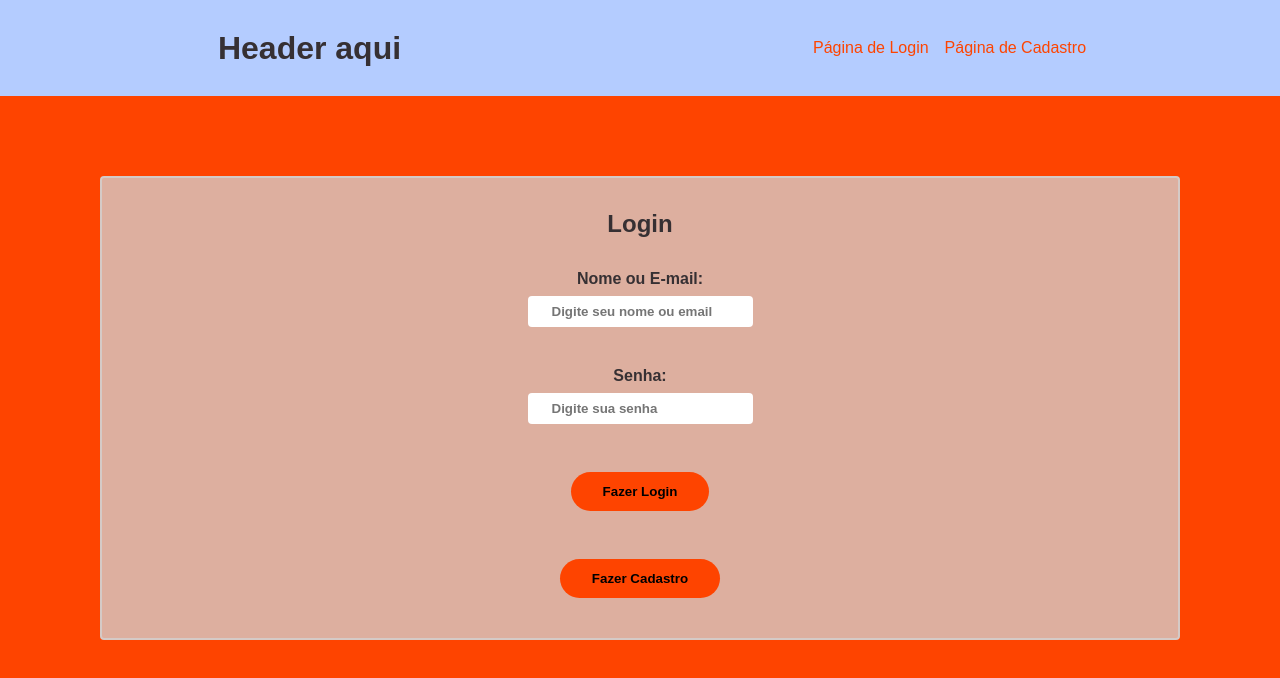
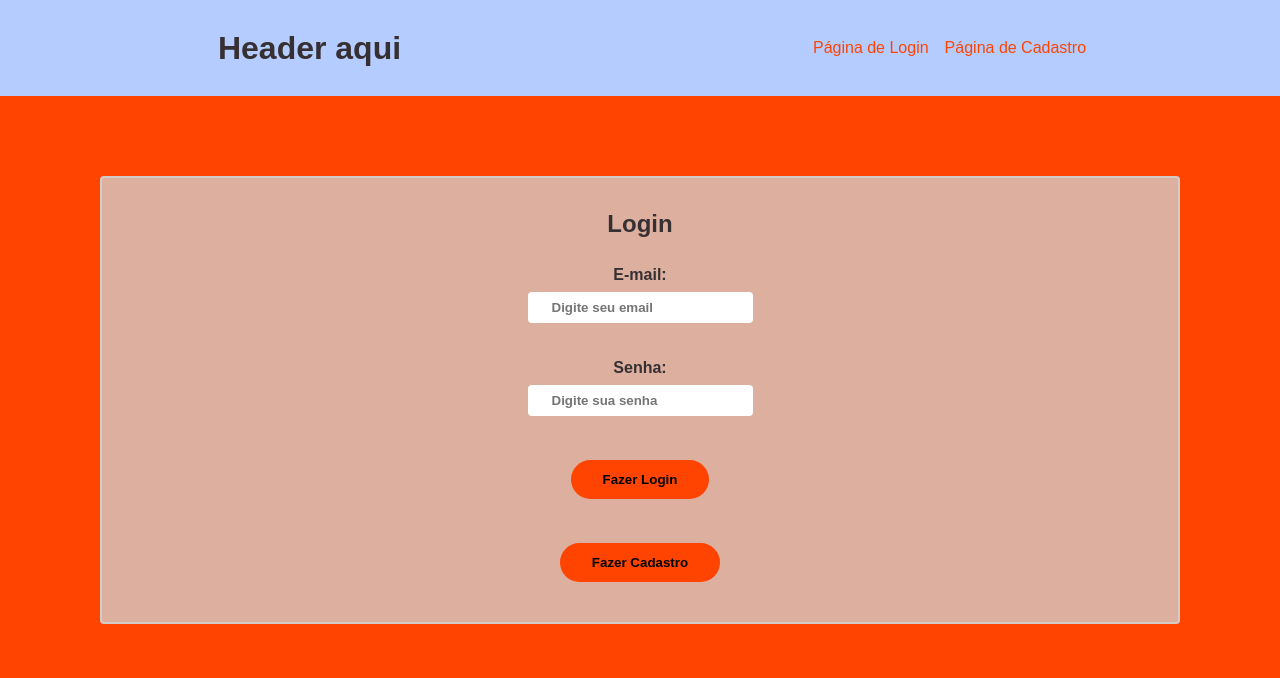
Before and after one commit to gabrlcj/squad4-frontend, a React (Create React App) app: page / in a window 1280 px wide. Shown: the top 678 px of the page. Built offline with nearby package versions, Linux system fonts and the light colour scheme.

Commit message:
:art: feat(componentes): estruturação de componentes login page e register page

```diff
--- a/src/components/LoginPage/index.jsx
+++ b/src/components/LoginPage/index.jsx
@@ -1,10 +1,24 @@
+import { useState } from 'react'
 import { Link } from 'react-router-dom'
 import { Header } from '../Header'
+
 import { Container } from './styles'
+import { toast } from 'react-toastify'
 
 export function LoginPage() {
-  function handleLoginForm(e) {
-    e.preventDefault()
+  const [email, setEmail] = useState('')
+  const [password, setPassword] = useState('')
+
+  function handleLoginForm(event) {
+    event.preventDefault()
+  }
+
+  function validateInputs() {
+    if (email === '' || password === '') {
+      return toast.error('Email ou senha inválidos')
+    } else {
+      return toast.success('Login feito com sucesso!')
+    }
   }
 
   return (
@@ -13,15 +27,31 @@ export function LoginPage() {
       <Container onSubmit={handleLoginForm}>
         <h2>Login</h2>
         <label htmlFor='identificador'>
-          Nome ou E-mail:
-          <input name='identificador' type='text' placeholder='Digite seu nome ou email' />
+          E-mail:
+          <input
+            name='identificador'
+            type='text'
+            required
+            placeholder='Digite seu email'
+            value={email}
+            onChange={(event) => setEmail(event.target.value)}
+          />
         </label>
         <label htmlFor='senha'>
           Senha:
-          <input name='senha' type='password' placeholder='Digite sua senha' />
+          <input
+            name='senha'
+            type='password'
+            required
+            placeholder='Digite sua senha'
+            value={password}
+            onChange={(event) => setPassword(event.target.value)}
+          />
         </label>
-        <button type='submit'>Fazer Login</button>
-        <button type='submit'>
+        <button type='submit' onClick={validateInputs}>
+          Fazer Login
+        </button>
+        <button type='button'>
           <Link to='/register'>Fazer Cadastro</Link>
         </button>
       </Container>
--- a/src/components/LoginPage/styles.js
+++ b/src/components/LoginPage/styles.js
@@ -5,7 +5,7 @@ export const Container = styled.form`
   align-items: center;
   justify-content: center;
   flex-direction: column;
-  gap: 2rem;
+  gap: 1.75rem;
 
   border: 2px solid #d3d3d3c1;
   border-radius: 0.25rem;
@@ -36,7 +36,7 @@ export const Container = styled.form`
       }
 
       &:focus {
-        background: var(--background-focus);
+        outline: 3px solid var(--background-focus);
       }
 
       &::placeholder {
--- a/src/components/RegisterPage/index.jsx
+++ b/src/components/RegisterPage/index.jsx
@@ -1,35 +1,89 @@
+import { useState } from 'react'
 import { Header } from '../Header'
+
 import { Container } from './styles'
+import { toast } from 'react-toastify'
 
 export function RegisterPage() {
+  const [name, setName] = useState('')
+  const [email, setEmail] = useState('')
+  const [password, setPassword] = useState('')
+  const [office, setOffice] = useState('')
+  const [vaccine, setVaccine] = useState(false)
+
+  function handleUserRegister(event) {
+    event.preventDefault()
+
+    const data = {
+      name,
+      email,
+      password,
+      office,
+      vaccine,
+    }
+
+    console.log(data)
+  }
+
+  function validateInputs() {
+    if (name === '' || email === '' || password === '') {
+      return toast.error('Ops, algo deu errado')
+    } else {
+      return toast.success('Registro feito com sucesso!')
+    }
+  }
+
   return (
     <>
       <Header />
-      <Container>
+      <Container onSubmit={handleUserRegister}>
         <h2>Cadastro</h2>
         <label htmlFor='nome'>
           Nome:
-          <input name='nome' type='text' placeholder='Digite seu nome' />
+          <input
+            name='nome'
+            type='text'
+            required
+            placeholder='Digite seu nome'
+            value={name}
+            onChange={(event) => setName(event.target.value)}
+          />
         </label>
         <label htmlFor='email'>
           Email:
-          <input name='email' type='email' placeholder='Digite seu email' />
+          <input
+            name='email'
+            type='email'
+            required
+            placeholder='Digite seu email'
+            value={email}
+            onChange={(event) => setEmail(event.target.value)}
+          />
         </label>
         <label htmlFor='senha'>
           Senha:
-          <input name='senha' type='password' placeholder='Digite sua senha' />
+          <input
+            name='senha'
+            type='password'
+            required
+            placeholder='Digite sua senha'
+            value={password}
+            onChange={(event) => setPassword(event.target.value)}
+          />
         </label>
         <label htmlFor='filial'>
           Filial de preferência:
-          <input name='filial' type='radio' value='São Paulo - SP' />
-          <input name='filial' type='radio' value='Santos - SP' />
+          <input name='filial' type='radio' value='São Paulo - SP' onClick={() => setOffice('São Paulo')} /> São Paulo
+          <input name='filial' type='radio' value='Santos - SP' onClick={() => setOffice('Santos')} /> Santos
         </label>
-        <label htmlFor='filial'>
+        <label htmlFor='vacina'>
           Situação da vacina contra COVID:
-          <input name='filial' type='radio' />
-          <input name='filial' type='radio' />
+          <input name='vacina' type='radio' value='Vacinado' onClick={() => setVaccine(true)} /> Vacinado
+          <input name='vacina' type='radio' value='Não vacinado' onClick={() => setVaccine(false)} /> Não vacinado
         </label>
-        <button type='submit'>Fazer Cadastro</button>
+        <button type='submit' onClick={validateInputs}>
+          Fazer Cadastro
+        </button>
       </Container>
     </>
   )
--- a/src/components/RegisterPage/styles.js
+++ b/src/components/RegisterPage/styles.js
@@ -5,7 +5,7 @@ export const Container = styled.form`
   align-items: center;
   justify-content: center;
   flex-direction: column;
-  gap: 2rem;
+  gap: 1.75rem;
 
   border: 2px solid #d3d3d3c1;
   border-radius: 0.25rem;
@@ -36,7 +36,7 @@ export const Container = styled.form`
       }
 
       &:focus {
-        background: var(--background-focus);
+        outline: 3px solid var(--background-focus);
       }
 
       &::placeholder {
```
